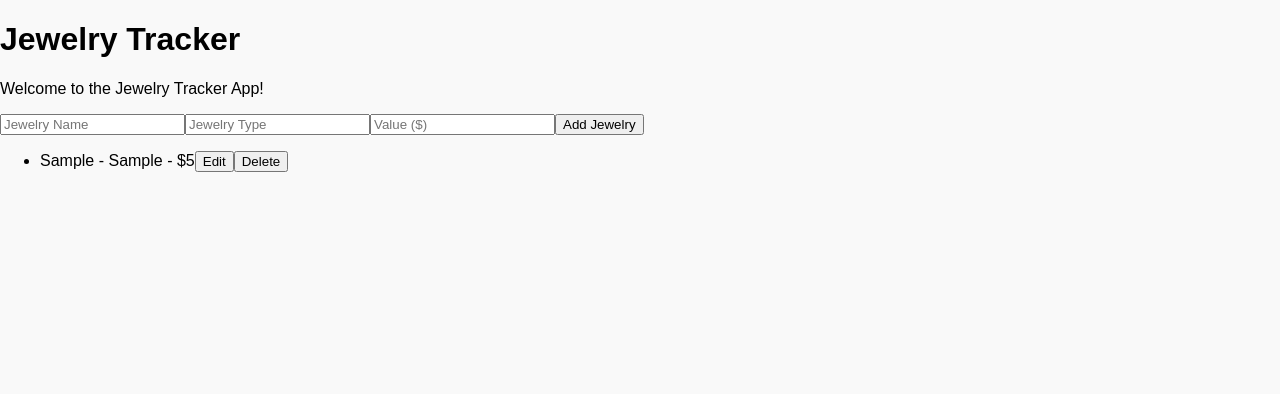
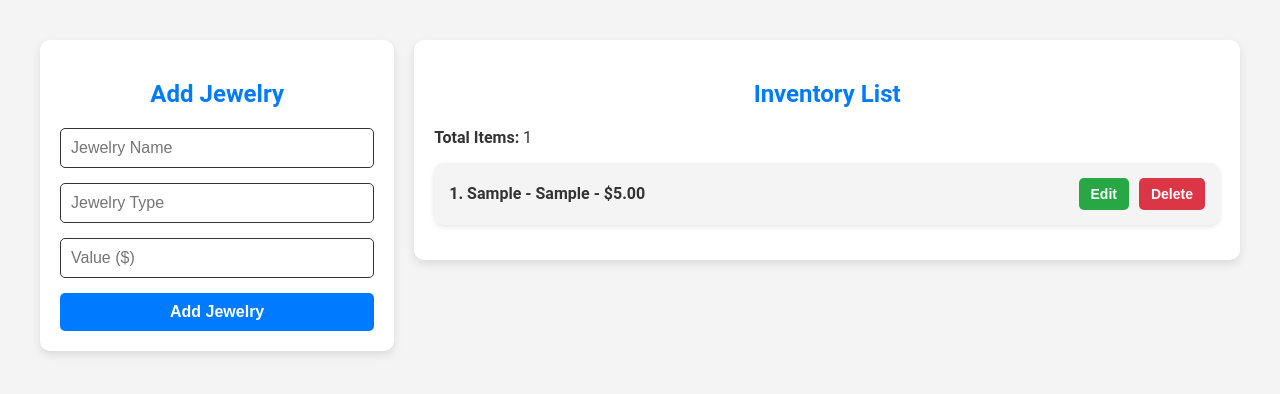
Before and after one commit to WizardE007/Savy-Inventory, a React app: page / in a window 1280 px wide. Both pictures are taken after typing "Sample", "Sample", "5" into the empty fields and a click on the button "Add Jewelry". Shown: the top 394 px of the page. Built offline with nearby package versions, Linux system fonts and the light colour scheme; the HTML template or start-up script is replaced by a standard one.

Commit message:
Complete for now - READY FOR PRES

```diff
--- a/src/components/App.js
+++ b/src/components/App.js
@@ -33,11 +33,29 @@ const App = () => {
 
 
   return (
-    <div>
-      <h1>Jewelry Tracker</h1>
-      <p>Welcome to the Jewelry Tracker App!</p>
-      <InventoryForm addItem={addItem} updateItem={updateItem} editingItem={editingItem} />
-      <InventoryList items={items} deleteItem={deleteItem} editItem={editItem} />
+    <div className="container">
+      {/* Form Panel */}
+      <div className="form-panel">
+        <h2>{editingItem ? 'Edit Jewelry' : 'Add Jewelry'}</h2>
+        <InventoryForm
+          addItem={addItem}
+          updateItem={updateItem}
+          editingItem={editingItem}
+        />
+      </div>
+
+      {/* Inventory Panel */}
+      <div className="inventory-panel">
+        <h2>Inventory List</h2>
+        <p>
+          <strong>Total Items:</strong> {items.length}
+        </p>
+        <InventoryList
+          items={items}
+          deleteItem={deleteItem}
+          editItem={editItem}
+        />
+      </div>
     </div>
   );
 };
--- a/src/components/InventoryForm.js
+++ b/src/components/InventoryForm.js
@@ -15,6 +15,7 @@ const InventoryForm = ({ addItem, updateItem, editingItem }) => {
 
     const handleSubmit = (e) => {
         e.preventDefault(); // stops page from reloading after each submisson
+        const formattedValue = Number(value);
         if (editingItem) {
             updateItem({ ...editingItem, name, type, value});
         } else {
@@ -51,7 +52,8 @@ const InventoryForm = ({ addItem, updateItem, editingItem }) => {
             onChange={(e) => setValue(e.target.value)} // on every change (onChange) thats made (e.target.value) updates the state (setValue)
             required
           />
-          <button type="submit">{editingItem ? "Update Jewelry" : "Add Jewelry"}</button>
+          <button type="submit" className={editingItem ? 'update' : 'add'}>{editingItem ? 'Update Jewelry' : 'Add Jewelry'}</button>
+
         </form>
       );
 
--- a/src/components/InventoryList.js
+++ b/src/components/InventoryList.js
@@ -4,17 +4,26 @@ import React from 'react';
 // our component function to show all items submitted
 // passing our props param, that will contain list of jewelry items
 const InventoryList = ({ items, deleteItem, editItem }) => {
+
+    const formatValue = (value) => {
+        return new Intl.NumberFormat('en-US', { style: 'currency', currency: 'USD' }).format(value);
+      };
+
     return (
         <ul>
 
-            {items.map((item) => ( // READ
+            {items.map((item, index) => (
                 // we are using .map to iterate through items array
                 // intializing each item to a property using id
                 // each listed item needs its own key id
                 <li key ={item.id}>
-                    {item.name} - {item.type} - ${item.value}
-                    <button onClick={() => editItem(item)}>Edit</button>
-                    <button onClick={() => deleteItem(item.id)}>Delete</button>
+                    <span>
+                        {index + 1}. {item.name} - {item.type} - {formatValue(item.value)}
+                    </span>
+                    <div>
+                        <button onClick={() => editItem(item)} className="edit">Edit</button>
+                        <button onClick={() => deleteItem(item.id)} className="delete">Delete</button>
+                    </div>
                 </li>
             ))}
         </ul>
--- a/src/styles.css
+++ b/src/styles.css
@@ -1,6 +1,143 @@
+/* General Styles */
+:root {
+  --primary-color: #007bff; /* Vibrant Blue */
+  --secondary-color: #333; /* Dark Text */
+  --background-color: #f4f4f4; /* Light Gray */
+  --accent-color: #28a745; /* Green */
+  --danger-color: #dc3545; /* Red */
+  --text-color-light: white;
+}
+
 body {
-    font-family: Arial, sans-serif;
-    background-color: #f9f9f9;
-    margin: 0;
-    padding: 0;
+  font-family: 'Roboto', sans-serif; /* Modern POS Font */
+  color: var(--secondary-color);
+  background-color: var(--background-color);
+  margin: 0;
+  padding: 0;
+}
+
+.container {
+  display: flex;
+  justify-content: space-between;
+  align-items: flex-start;
+  gap: 20px;
+  padding: 20px;
+  max-width: 1200px;
+  margin: 0 auto;
+}
+
+/* Center-align and style headings */
+h2 {
+  text-align: center;
+  color: var(--primary-color); /* Blue */
+  font-size: 24px;
+  margin-bottom: 20px;
+}
+
+/* Form Panel */
+.form-panel {
+  width: 40%;
+  background-color: white;
+  padding: 20px;
+  border-radius: 10px;
+  box-shadow: 0 4px 10px rgba(0, 0, 0, 0.1);
+  margin-top: 20px;
+}
+
+form {
+  display: flex;
+  flex-direction: column;
+  gap: 15px;
+}
+
+form input {
+  padding: 10px;
+  font-size: 16px;
+  border: 1px solid var(--secondary-color);
+  border-radius: 5px;
+}
+
+button {
+  padding: 10px 15px;
+  font-size: 16px;
+  font-weight: bold;
+  border: none;
+  border-radius: 5px;
+  cursor: pointer;
+}
+
+button.add {
+  background-color: var(--primary-color);
+  color: white;
+}
+
+button.update {
+  background-color: var(--accent-color);
+  color: white;
+}
+
+button.delete {
+  background-color: var(--danger-color);
+  color: white;
+}
+
+/* Inventory List Panel */
+.inventory-panel {
+  width: 100%; /* Make the inventory panel take the full container width */
+  background-color: white;
+  padding: 20px;
+  border-radius: 10px;
+  box-shadow: 0 4px 10px rgba(0, 0, 0, 0.1);
+  margin-top: 20px;
+}
+
+ul {
+  list-style: none;
+  padding: 0;
+  margin: 0;
+}
+
+li {
+  background-color: var(--background-color);
+  margin-bottom: 15px; /* Add spacing between items */
+  padding: 15px;
+  border-radius: 10px;
+  box-shadow: 0 2px 5px rgba(0, 0, 0, 0.1);
+  display: flex;
+  justify-content: space-between; /* Separate text and buttons */
+  align-items: center; /* Align text and buttons vertically */
+}
+
+li span {
+  font-size: 16px;
+  font-weight: bold;
+  flex: 1; /* Allow the text to take up available space */
+}
+
+li button {
+  margin-left: 10px; /* Space between buttons */
+  padding: 8px 12px;
+  font-size: 14px;
+}
+
+button.edit {
+  background-color: var(--accent-color);
+  color: var(--text-color-light);
+}
+
+button.delete {
+  background-color: var(--danger-color);
+  color: var(--text-color-light);
+}
+
+/* Responsive Design */
+@media (max-width: 768px) {
+  .container {
+    flex-direction: column;
+    align-items: center;
   }
+
+  .form-panel, .inventory-panel {
+    width: 90%;
+  }
+}
```
